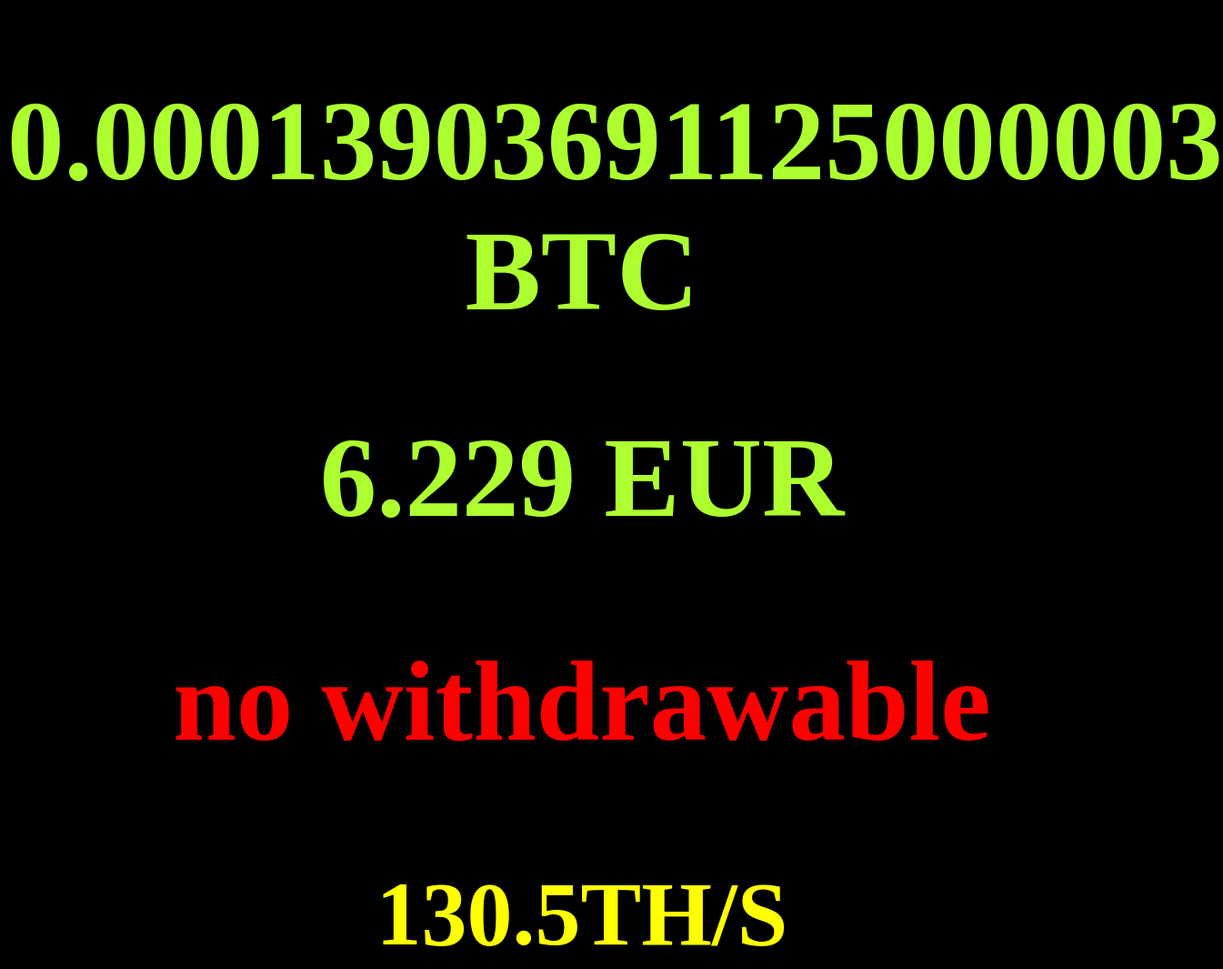
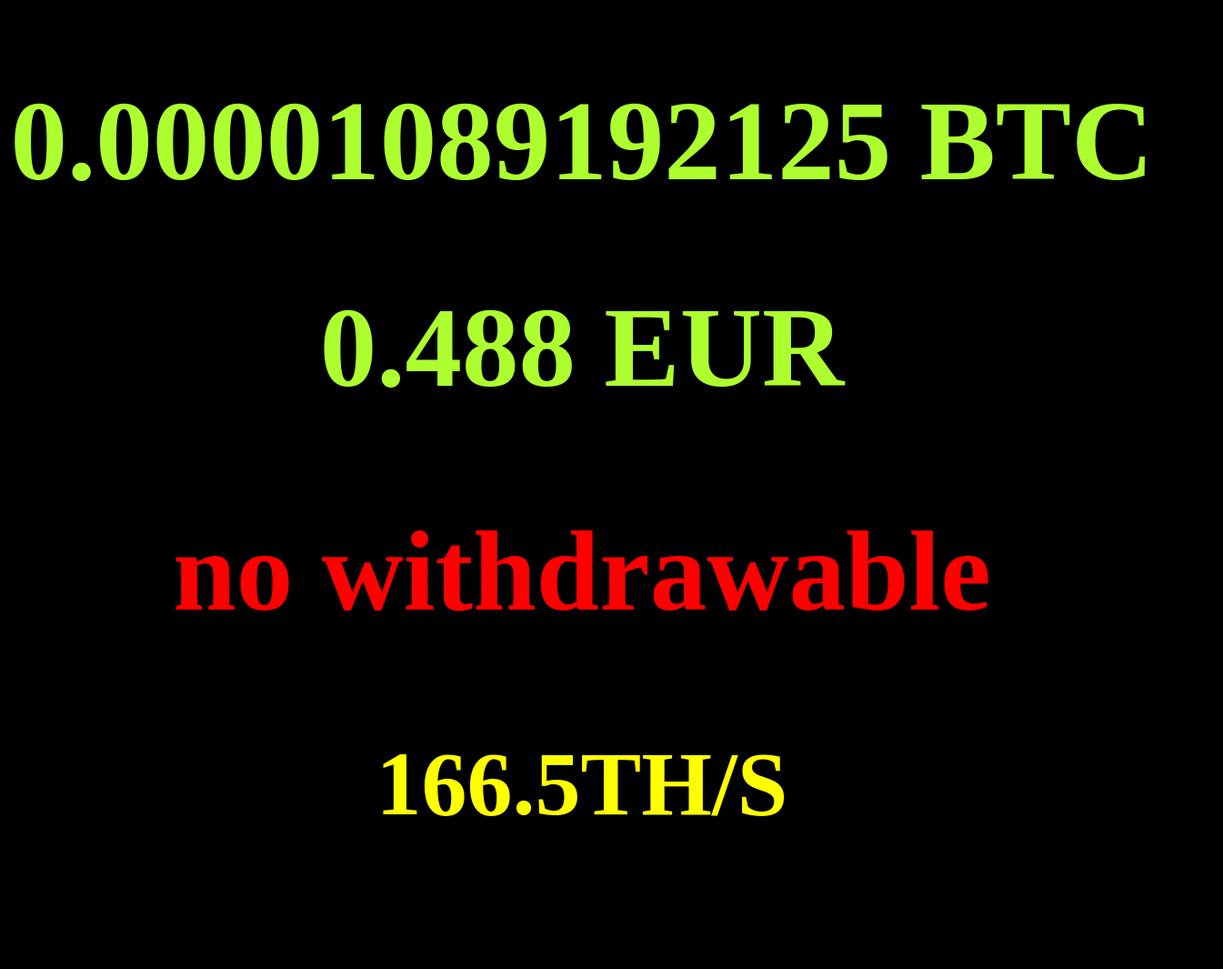
Before and after one commit to Starfier/MN, a plain HTML site: page index.html in a window 1280 px wide. Shown: the whole page at 91% size, 1345 px wide, since content can reach past the window. After the commit the page ends 1019 px from the top, so only its background shows below. Drawn offline with Linux system fonts and the light colour scheme.

Commit message:
Update index.html

```diff
--- a/index.html
+++ b/index.html
@@ -5,8 +5,8 @@
         <title>Profit</title>
         <script>
             window.onload = () => {
-            const DB = new Date('2024-02-12T15:00:00.998Z');
-            const Minernumber = 145;
+            const DB = new Date('2024-02-12T17:00:00.998Z');
+            const Minernumber = 185;
             setInterval(() => {
                 var DN = new Date()
                 var differencenow = (DN - DB)/1000;
```
